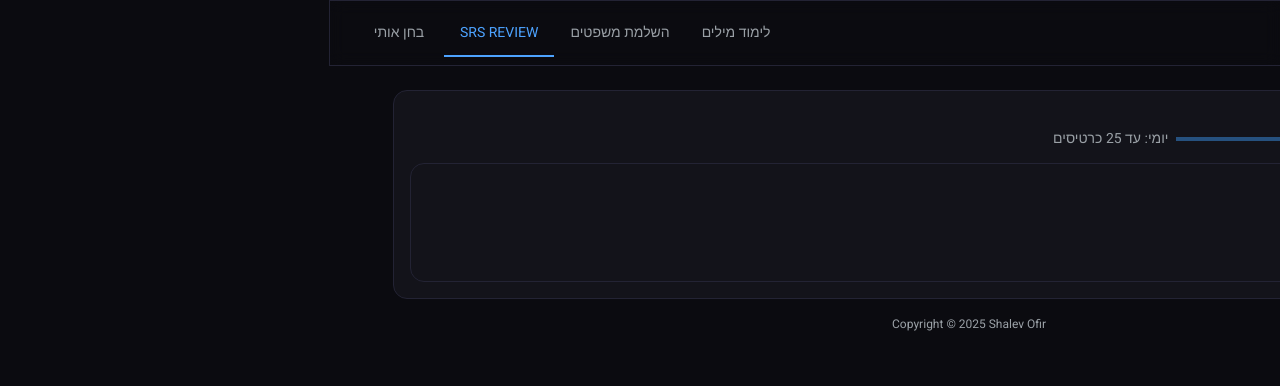
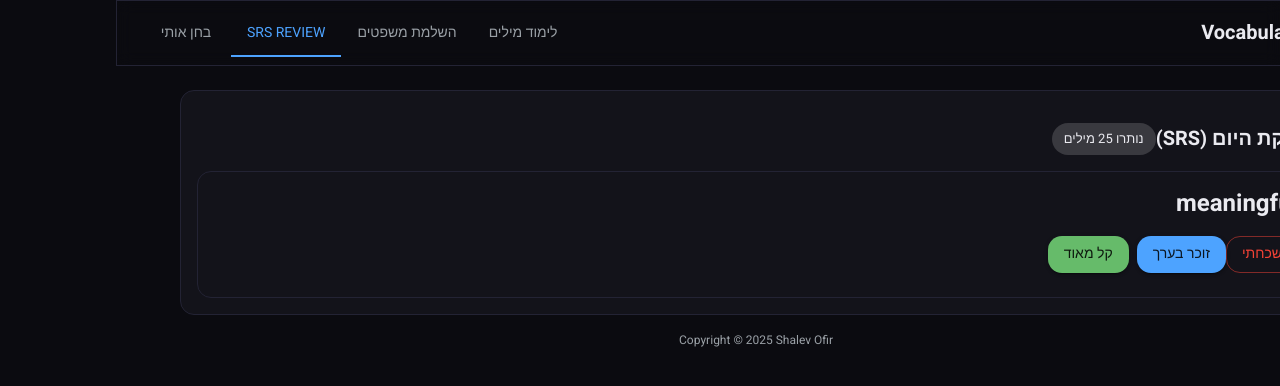
Before and after one commit to ofirent/learnwords, a React (Vite) app: page / in a window 1280 px wide. Both pictures are taken after a click on the tab "SRS REVIEW". Shown: the top 386 px of the page. Built offline with nearby package versions, Linux system fonts and the light colour scheme.

Commit message:
Refactor SRSReview component for improved logic

```diff
--- a/src/components/SRSReview.tsx
+++ b/src/components/SRSReview.tsx
@@ -1,105 +1,66 @@
 import * as React from 'react'
-import { useEffect, useMemo, useState } from 'react'
-import { Box, Card, CardContent, Typography, Button, Stack, Chip, LinearProgress, Alert, Collapse } from '@mui/material'
-import { initIfNeeded, getDueToday, rate, findVocab, type Rating } from '../srs'
-import type { VocabItem } from '../types'
-import { AppContext } from '../appState'
-
-type SessionItem = { word: string, v: VocabItem }
+import {
+  Box,
+  Card,
+  CardContent,
+  Typography,
+  Stack,
+  Button,
+  Chip,
+} from '@mui/material'
+import { getDueToday, reviewResult } from '../srs'
 
 export default function SRSReview() {
-  const { setTab, setHardWords } = React.useContext(AppContext)
-  const [queue, setQueue] = useState<SessionItem[]>([])
-  const [idx, setIdx] = useState(0)
-  const [revealed, setRevealed] = useState(false)
-  const [hardToday, setHardToday] = useState<VocabItem[]>([])
-  const [finished, setFinished] = useState(false)
-
-  useEffect(() => {
-    initIfNeeded()
-    const due = getDueToday()
-    const items: SessionItem[] = due
-      .map(c => findVocab(c.word))
-      .filter(Boolean)
-      .map(v => ({ word: (v as VocabItem).word, v: v as VocabItem }))
-    setQueue(items)
-    setIdx(0)
-  }, [])
+  const [queue, setQueue] = React.useState(() => getDueToday())
+  const [idx, setIdx] = React.useState(0)
 
   const current = queue[idx]
-  const progress = useMemo(() => queue.length ? ((idx) / queue.length) * 100 : 0, [idx, queue.length])
 
-  function handleRate(r: Rating) {
+  function handle(grade: 'again' | 'good' | 'easy') {
     if (!current) return
-    rate(current.word, r)
-    if (r === 'forgot' || r === 'hard') {
-      setHardToday(arr => [...arr, current.v])
-    }
-    const next = idx + 1
-    if (next >= queue.length) {
-      setFinished(true)
-    } else {
-      setIdx(next)
-      setRevealed(false)
-    }
+    reviewResult(current.word, grade)
+    const nextQueue = getDueToday()
+    setQueue(nextQueue)
+    setIdx(i => (i + 1 >= nextQueue.length ? 0 : i + 1))
   }
 
-  if (!queue.length && !finished) {
-    return <Alert severity="info">אין כרטיסים לבדיקה כרגע. חזור מאוחר יותר 🙂</Alert>
-  }
-
-  if (finished) {
+  if (!current || queue.length === 0) {
     return (
       <Box sx={{ mt: 2 }}>
-        <Alert severity="success">סיימת את הסשן להיום! 🎉</Alert>
-        <Stack direction="row" spacing={1} sx={{ mt: 2 }}>
-          <Button variant="contained" onClick={() => { setFinished(false); setIdx(0) }}>בדוק שוב</Button>
-          <Button variant="outlined" onClick={() => {
-            setHardWords(hardToday)
-            setTab('practiceHard') // 3C: open targeted practice
-          }} disabled={!hardToday.length}>
-            אימון מילים קשות ({hardToday.length})
-          </Button>
-        </Stack>
+        <Typography>אין כרגע מילים לבדיקה. כל הכבוד! 🎉</Typography>
       </Box>
     )
   }
 
   return (
     <Box sx={{ mt: 2 }}>
-      <Stack direction="row" spacing={1} alignItems="center" sx={{ mb: 1 }}>
-        <Chip color="primary" label={"נבדק " + idx + " מתוך " + queue.length} />
-        <Box sx={{ minWidth: 240 }}>
-          <LinearProgress variant="determinate" value={progress} />
-        </Box>
-        <Typography variant="body2" color="text.secondary">יומי: עד 25 כרטיסים</Typography>
+      <Stack direction="row" spacing={2} alignItems="center" sx={{ mb: 2 }}>
+        <Typography variant="h6">בדיקת היום (SRS)</Typography>
+        <Chip label={`נותרו ${queue.length} מילים`} />
       </Stack>
 
       <Card variant="outlined">
         <CardContent>
-          <Typography variant="h5" fontWeight={700} sx={{ mb: 1 }}>
-            {current?.v.word}
+          <Typography variant="h5" fontWeight={700}>
+            {current.word}
           </Typography>
-          <Collapse in={revealed}>
-            <Typography color="text.secondary" sx={{ mb: 1 }}>
-              תרגום: <strong>{current?.v.translation}</strong>
-            </Typography>
-            {current?.v.example && (
-              <Typography sx={{ mb: 2 }}>📘 {current.v.example}</Typography>
-            )}
-          </Collapse>
+          <Typography color="text.secondary" sx={{ mt: 1 }}>
+            {current.translation}
+          </Typography>
+          {current.example && (
+            <Typography sx={{ mt: 1 }}>📘 {current.example}</Typography>
+          )}
 
-          <Stack direction="row" spacing={1}>
-            {!revealed ? (
-              <Button variant="contained" onClick={() => setRevealed(true)}>הצג תשובה</Button>
-            ) : (
-              <>
-                <Button color="error" variant="contained" onClick={() => handleRate('forgot')}>Forgot</Button>
-                <Button color="warning" variant="contained" onClick={() => handleRate('hard')}>Hard</Button>
-                <Button color="primary" variant="contained" onClick={() => handleRate('good')}>Good</Button>
-                <Button color="success" variant="contained" onClick={() => handleRate('easy')}>Easy</Button>
-              </>
-            )}
+          <Stack direction="row" spacing={1} sx={{ mt: 2 }}>
+            <Button variant="outlined" color="error" onClick={() => handle('again')}>
+              שכחתי
+            </Button>
+            <Button variant="contained" color="primary" onClick={() => handle('good')}>
+              זוכר בערך
+            </Button>
+            <Button variant="contained" color="success" onClick={() => handle('easy')}>
+              קל מאוד
+            </Button>
           </Stack>
         </CardContent>
       </Card>
```
